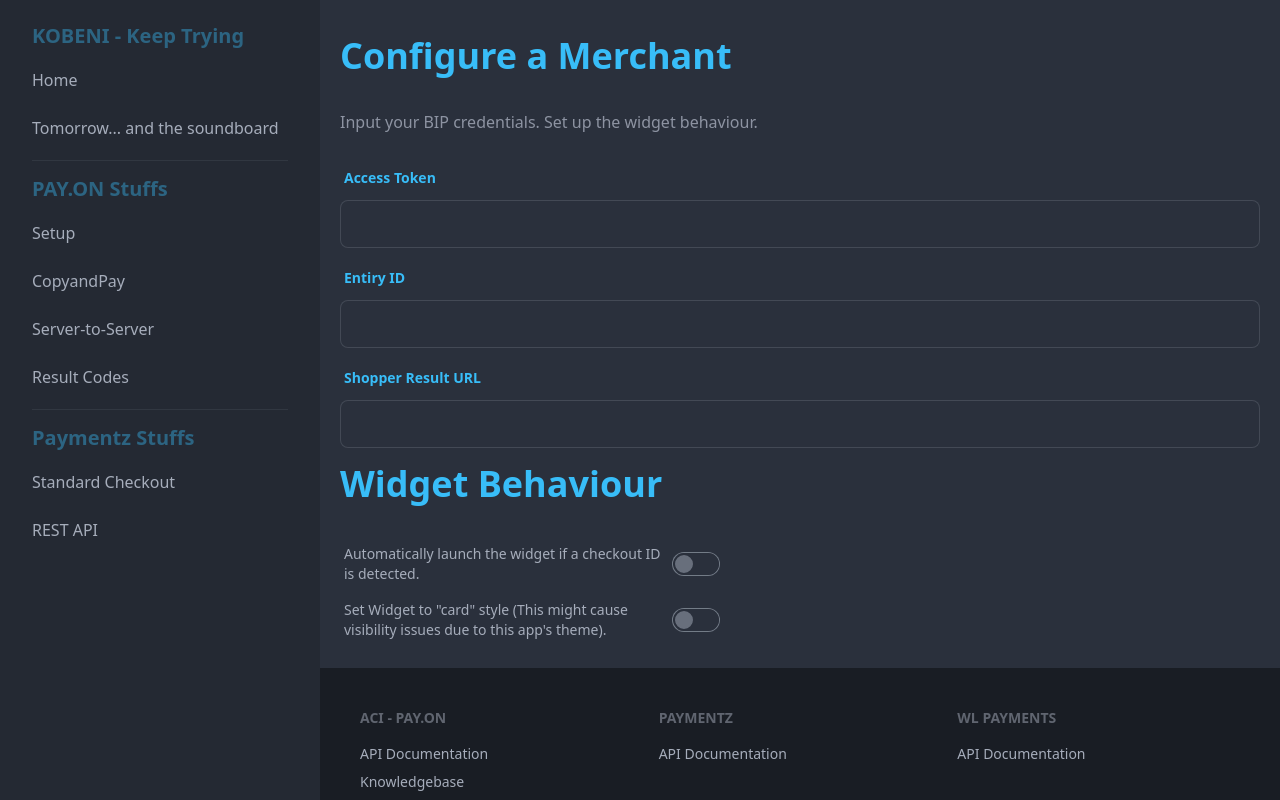
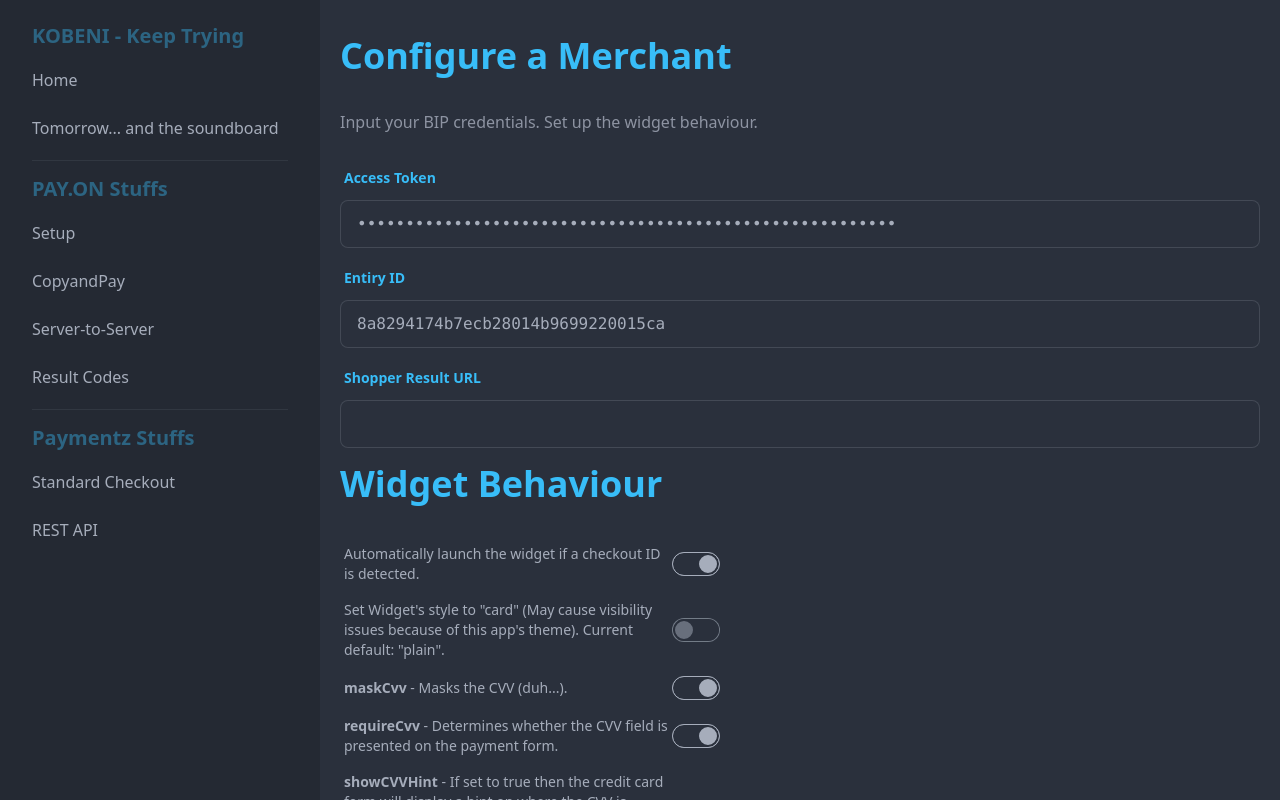
Before and after one commit to mtits/Kobeni-fork1, a Nuxt app: page /config-payon in a window 1280 px wide. Built offline with nearby package versions, Linux system fonts and the light colour scheme.

Commit message:
added the toggles

```diff
--- a/app.vue
+++ b/app.vue
@@ -86,30 +86,35 @@
 <script setup>
   import { onMounted } from 'vue'
 
-  // added external var as required by ACI to customize their widget
+  useHead({
+    title: 'Kobeni | Pull Yoself Togedah!',
+  })
+
+  // set default states of the widget
+  useState('autoLaunchWidget', () => true)
+  useState('widgetStyle', () => 'plain')
+  useState('maskCvv', () => true)
+  useState('requireCvv', () => true)
+  useState('showCVVHint', () => false)
+
+  // payon default params
+  useState(
+    'accessToken',
+    () => 'OGE4Mjk0MTc0YjdlY2IyODAxNGI5Njk5MjIwMDE1Y2N8c3k2S0pzVDg='
+  )
+  useState('entityId', () => '8a8294174b7ecb28014b9699220015ca')
+  useState('cnpModal', () => false)
+
   onMounted(() => {
-    const wpwlOptions = document.createElement('script')
-    wpwlOptions.src = '/external.js'
+    // create and link external js to head, the nuxt.config.ts doesn't work, dammit
+    // const wpwl = document.createElement('script')
+    // wpwl.src = '/external.js'
+    // document.querySelector('head').append(wpwl)
 
-    // result URL
+    // result URL for PAY.ON
     useState('shopperResultUrlPayon', () => {
       const currentURL = new URL(window.location.href)
       return `${currentURL.origin}/shopperresulturl-payon`
     })
-
-    // append to head
-    document.querySelector('head').append(wpwlOptions)
-
-    // payon params
-    useState(
-      'accessToken',
-      () => 'OGE4Mjk0MTc0YjdlY2IyODAxNGI5Njk5MjIwMDE1Y2N8c3k2S0pzVDg='
-    )
-
-    useState('entityId', () => '8a8294174b7ecb28014b9699220015ca')
-    useState('autoLaunchWidget', () => true)
-    useState('cnpModal', () => false)
-
-    useState('widgetStyle', () => 'plain')
   })
 </script>
--- /dev/null
+++ b/components/toggle.vue
@@ -0,0 +1,28 @@
+<template>
+  <div class="form-control w-96">
+    <label class="label cursor-pointer">
+      <span class="label-text">
+        <slot></slot>
+      </span>
+      <input
+        type="checkbox"
+        class="toggle"
+        :checked="modelValue"
+        @input="$emit('update:modelValue', $event.target.checked)" />
+    </label>
+  </div>
+</template>
+
+<script setup>
+  /**
+   * this component will on work with true/false as values, for custom values, refer here: https://vuejs.org/guide/essentials/forms.html#checkbox-1
+   */
+  defineProps({
+    modelValue: {
+      type: Boolean,
+      required: true,
+    },
+  })
+
+  defineEmits(['update:modelValue'])
+</script>
--- a/nuxt.config.ts
+++ b/nuxt.config.ts
@@ -2,11 +2,11 @@
 export default defineNuxtConfig({
   app: {
     head: {
-      title: 'Kobeni | Pull Yoself Togedah!',
       htmlAttrs: {
         'data-theme': 'dark',
       },
       link: [{ rel: 'icon', href: '/favicon.png' }],
+      script: [{ src: '/external.js' }],
     },
     pageTransition: { name: 'page', mode: 'out-in' },
     keepalive: true,
--- a/pages/config-payon.vue
+++ b/pages/config-payon.vue
@@ -14,26 +14,17 @@
     <PageTitle title="Widget Behaviour" class="mt-10"></PageTitle>
 
     <!-- auto-launch -->
-    <div class="form-control w-96">
-      <label class="label cursor-pointer">
-        <span class="label-text"
-          >Automatically launch the widget if a checkout ID is detected.</span
-        >
-        <input
-          type="checkbox"
-          class="toggle"
-          v-model="autoLaunchWidget"
-          :true-value="true"
-          :false-value="false" />
-      </label>
-    </div>
+
+    <Toggle v-model="autoLaunchWidget"
+      >Automatically launch the widget if a checkout ID is detected.</Toggle
+    >
 
     <!-- plain vs card -->
     <div class="form-control w-96">
       <label class="label cursor-pointer">
         <span class="label-text"
-          >Set Widget to "card" style (This might cause visibility issues due to
-          this app's theme).</span
+          >Set Widget's style to "card" (May cause visibility issues because of
+          this app's theme). Current default: "plain".</span
         >
         <input
           type="checkbox"
@@ -43,6 +34,20 @@
           false-value="plain" />
       </label>
     </div>
+
+    <!-- of CVVs and others -->
+    <Toggle v-model="maskCvv"
+      ><span class="font-bold">maskCvv</span> - Masks the CVV (duh...).</Toggle
+    >
+    <Toggle v-model="requireCvv"
+      ><span class="font-bold">requireCvv</span> - Determines whether the CVV
+      field is presented on the payment form.</Toggle
+    >
+    <Toggle v-model="showCVVHint"
+      ><span class="font-bold">showCVVHint</span> - If set to true then the
+      credit card form will display a hint on where the CVV is located when the
+      mouse is hovering over the CVV field.</Toggle
+    >
   </div>
 </template>
 
@@ -51,12 +56,13 @@
     title: 'Kobeni | Config for PAY.ON',
   })
 
-  const widgetStyle = useState('widgetStyle')
-
-  // the data below are all initialized @ app.vue
+  // get app states
   const accessToken = useState('accessToken')
   const entityId = useState('entityId')
+  const shopperResultURLPayon = useState('shopperResultUrlPayon')
   const autoLaunchWidget = useState('autoLaunchWidget')
-
-  const shopperResultURLPayon = useState('shopperResultUrlPayon')
+  const widgetStyle = useState('widgetStyle')
+  const maskCvv = useState('maskCvv')
+  const requireCvv = useState('requireCvv')
+  const showCVVHint = useState('showCVVHint')
 </script>
--- a/pages/copyandpay.vue
+++ b/pages/copyandpay.vue
@@ -112,24 +112,28 @@
     'customer.givenName=John',
     'customer.surname=Wick',
   ])
-
   const responseData = ref('')
   const checkoutId = useState('checkoutId')
+  const cnpModal = useState('cnpModal')
+  const shopperResultURLPayon = useState('shopperResultUrlPayon')
+  const showLoading = ref(false)
+
+  // widget states
   const autoLaunchWidget = useState('autoLaunchWidget')
-  const cnpModal = useState('cnpModal')
   const widgetStyle = useState('widgetStyle')
-  const shopperResultURLPayon = useState('shopperResultUrlPayon')
+  const maskCvv = useState('maskCvv')
+  const requireCvv = useState('requireCvv')
+  const showCVVHint = useState('showCVVHint')
 
   onMounted(() => {
     dataParameters.value = arrayToFormatter(defaultParameters.value, '\n')
   })
 
-  const showLoading = ref(false)
   /**
    * submit to the API!
    */
   async function submit() {
-    wpwlOptions.style = widgetStyle.value
+    setWpwlOptions()
 
     try {
       showLoading.value = true
@@ -165,6 +169,19 @@
   }
 
   /**
+   * sets the wpwlOptions based on config-payon before launching the widget
+   */
+  function setWpwlOptions() {
+    wpwlOptions.style = widgetStyle.value
+    wpwlOptions.maskCvv = maskCvv.value
+    wpwlOptions.requireCvv = requireCvv.value
+    wpwlOptions.showCVVHint = showCVVHint.value
+
+    // display the options to the user
+    console.table(wpwlOptions)
+  }
+
+  /**
    * create the script tag and append to the document to display the widgy
    */
   function createScriptTag() {
--- a/public/external.js
+++ b/public/external.js
@@ -1 +1 @@
-var wpwlOptions = { style: 'plain' }
+var wpwlOptions = { style: 'plain', maskCvv: false }
```
